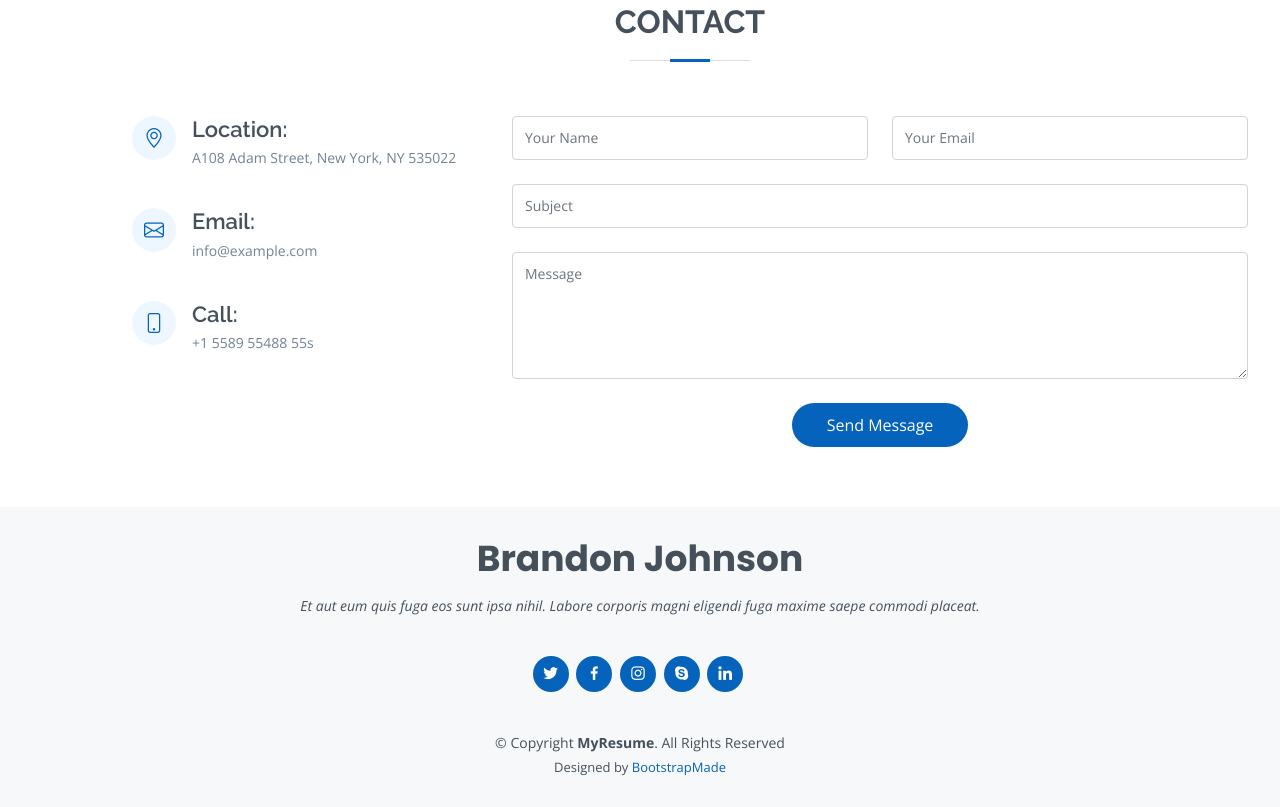
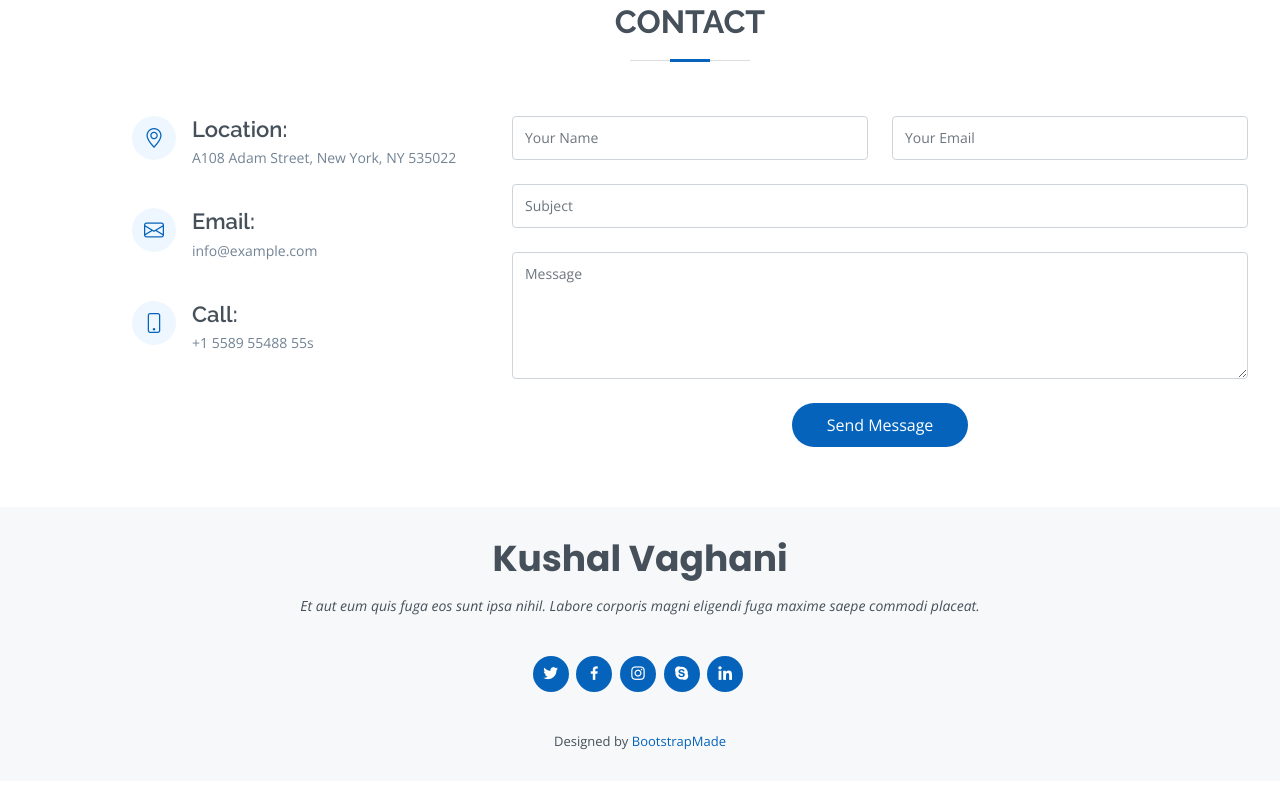
Before and after one commit to kushalvaghani/kushalvaghani, a plain HTML site: page index.html in a window 1280 px wide. Shown: the part 6430-7237 px from the top of the page. After the commit the page ends 7211 px from the top, so only its background shows below. Drawn offline with nearby package versions, Linux system fonts and the light colour scheme.

Commit message:
Add files via upload

```diff
--- a/index.html
+++ b/index.html
@@ -665,8 +665,8 @@
           </div>
 
           <div class="col-lg-8 mt-5 mt-lg-0">
-
-            <form action="forms/contact.php" method="post" role="form" class="php-email-form">
+            <!-- forms/contact.php -->
+            <form action="mailto:kushalvaghani@gmail.com" method="post" role="form" class="php-email-form">
               <div class="row">
                 <div class="col-md-6 form-group">
                   <input type="text" name="name" class="form-control" id="name" placeholder="Your Name" required>
@@ -701,7 +701,7 @@
   <!-- ======= Footer ======= -->
   <footer id="footer">
     <div class="container">
-      <h3>Brandon Johnson</h3>
+      <h3>Kushal Vaghani</h3>
       <p>Et aut eum quis fuga eos sunt ipsa nihil. Labore corporis magni eligendi fuga maxime saepe commodi placeat.</p>
       <div class="social-links">
         <a href="#" class="twitter"><i class="bx bxl-twitter"></i></a>
@@ -711,7 +711,7 @@
         <a href="#" class="linkedin"><i class="bx bxl-linkedin"></i></a>
       </div>
       <div class="copyright">
-        &copy; Copyright <strong><span>MyResume</span></strong>. All Rights Reserved
+        <!-- &copy; Copyright <strong><span>Kusha</span></strong>. All Rights Reserved -->
       </div>
       <div class="credits">
         <!-- All the links in the footer should remain intact. -->
```
